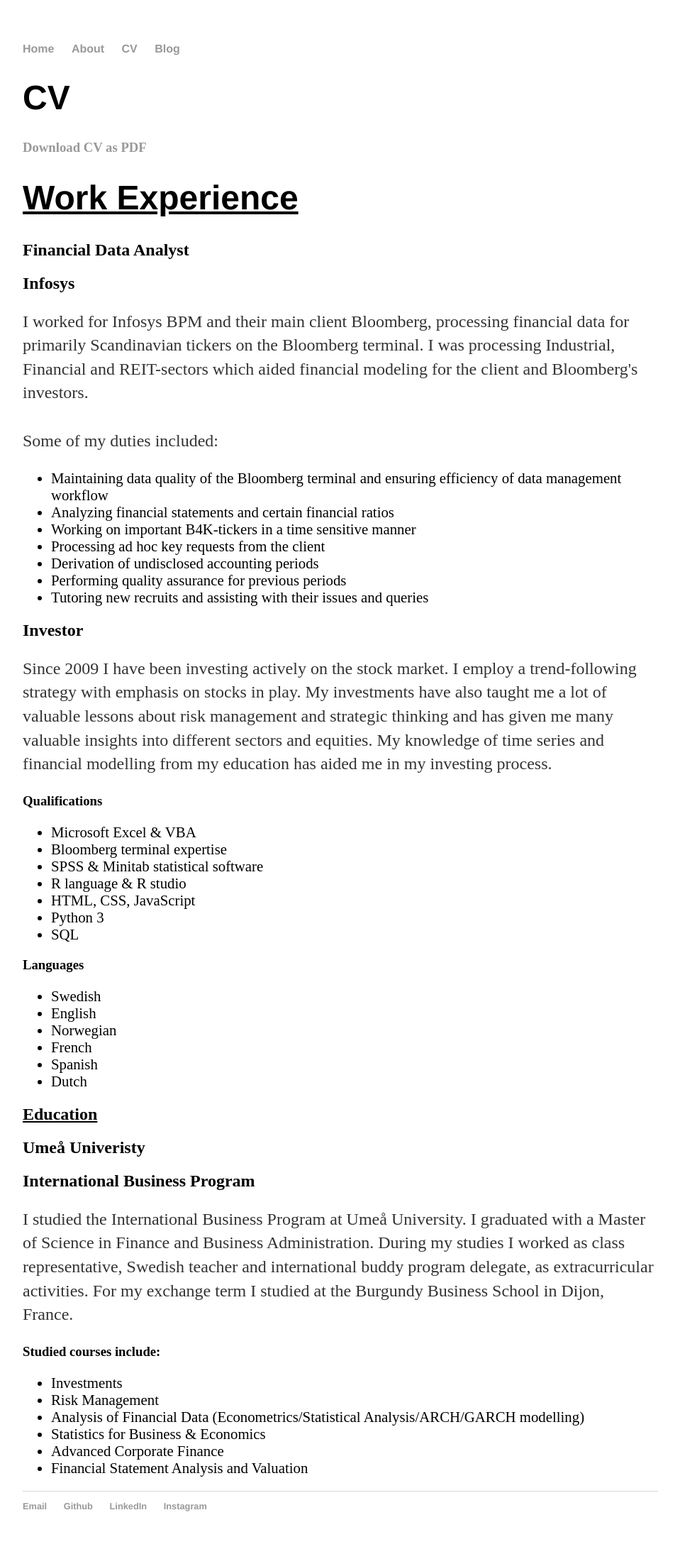
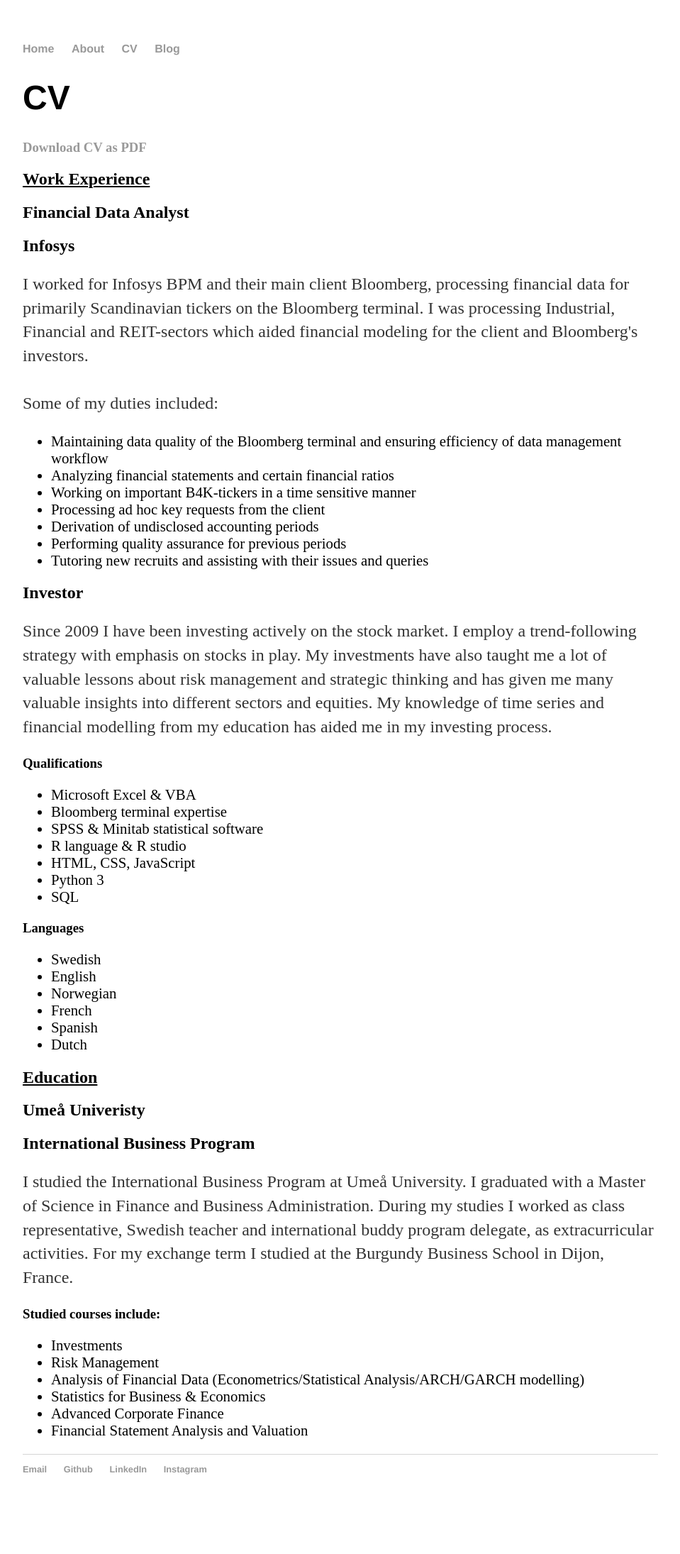
Before and after one commit to oscarjoos/oscarjoos.github.io, a Jekyll site: the page built from cv/index.html, in a window 1280 px wide. Shown: the whole page at 71% size, without its empty margins (160-1119 px from the left). Built offline with Jekyll 4.4.1, drawn with Linux system fonts in a browser that asks for light colours; after the commit the page ends 2138 px from its top, so only the background shows below that.

```diff
--- a/cv/index.html
+++ b/cv/index.html
@@ -21,7 +21,7 @@ title: Oscar Joos
 
 	<a href="https://github.com/oscarjoos/oscarjoos.github.io/raw/main/Oscar%20Joos%20CV%2020201205.pdf"> <h3>Download CV as PDF</h3> </a>
 
-  <h1><u> Work Experience </u></h1>
+  <h2><u> Work Experience </u></h2>
   <h2>Financial Data Analyst</h2>
   <h2>Infosys</h2>
   <p>I worked for Infosys BPM and their main client Bloomberg, processing financial data for primarily Scandinavian
```
